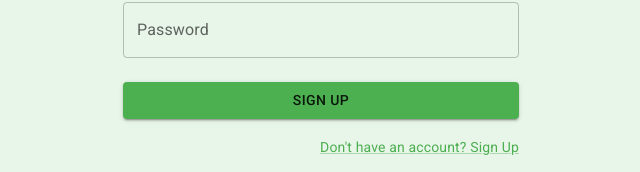
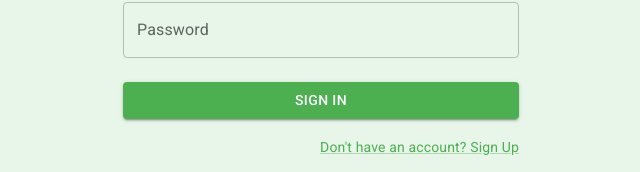
Before and after one commit to bydyas/react-ts-store, a React (Vite) app: page /login in a window 1280 px wide. Shown: the part 246-418 px from the top of the page, without its empty margins (319-959 px from the left). Built offline with nearby package versions, Linux system fonts and the light colour scheme; no server answers.

Commit message:
Fix styles

```diff
--- a/src/configs/theme.ts
+++ b/src/configs/theme.ts
@@ -1,5 +1,5 @@
 import { createTheme } from '@mui/material/styles';
-import { green, amber } from '@mui/material/colors';
+import { green } from '@mui/material/colors';
 
 const theme = createTheme({
   palette: {
--- a/src/modules/auth/components/AuthForm.tsx
+++ b/src/modules/auth/components/AuthForm.tsx
@@ -39,6 +39,11 @@ const BtnOrSpinnerWrapper = styled(Box)(({ theme }) => ({
   marginTop: theme.spacing(3),
   marginBottom: theme.spacing(2),
 }));
+
+const Btn = styled(Button)({
+  width: '100%',
+  color: '#FFFFFF',
+});
 
 const IconWrapper = styled(Avatar)(({ theme }) => ({
   margin: theme.spacing(1),
@@ -119,9 +124,9 @@ export const AuthForm: React.FC = () => {
               {loading ? (
                 <LinearProgress />
               ) : (
-                <Button type="submit" fullWidth variant="contained">
-                  Sign Up
-                </Button>
+                <Btn type="submit" variant="contained">
+                  {pathname === '/login' ? 'Sign In' : 'Sign Up'}
+                </Btn>
               )}
             </BtnOrSpinnerWrapper>
             <Grid container justifyContent="flex-end">
```
